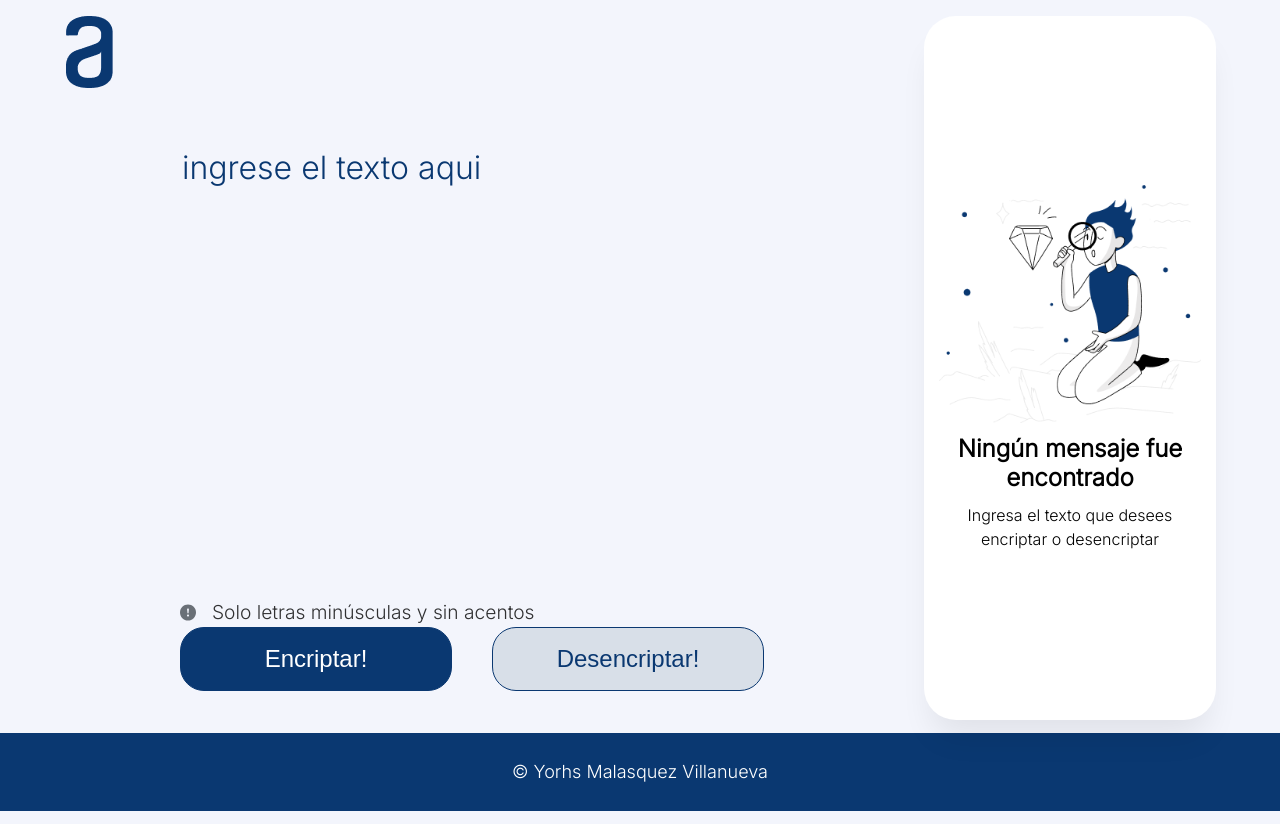
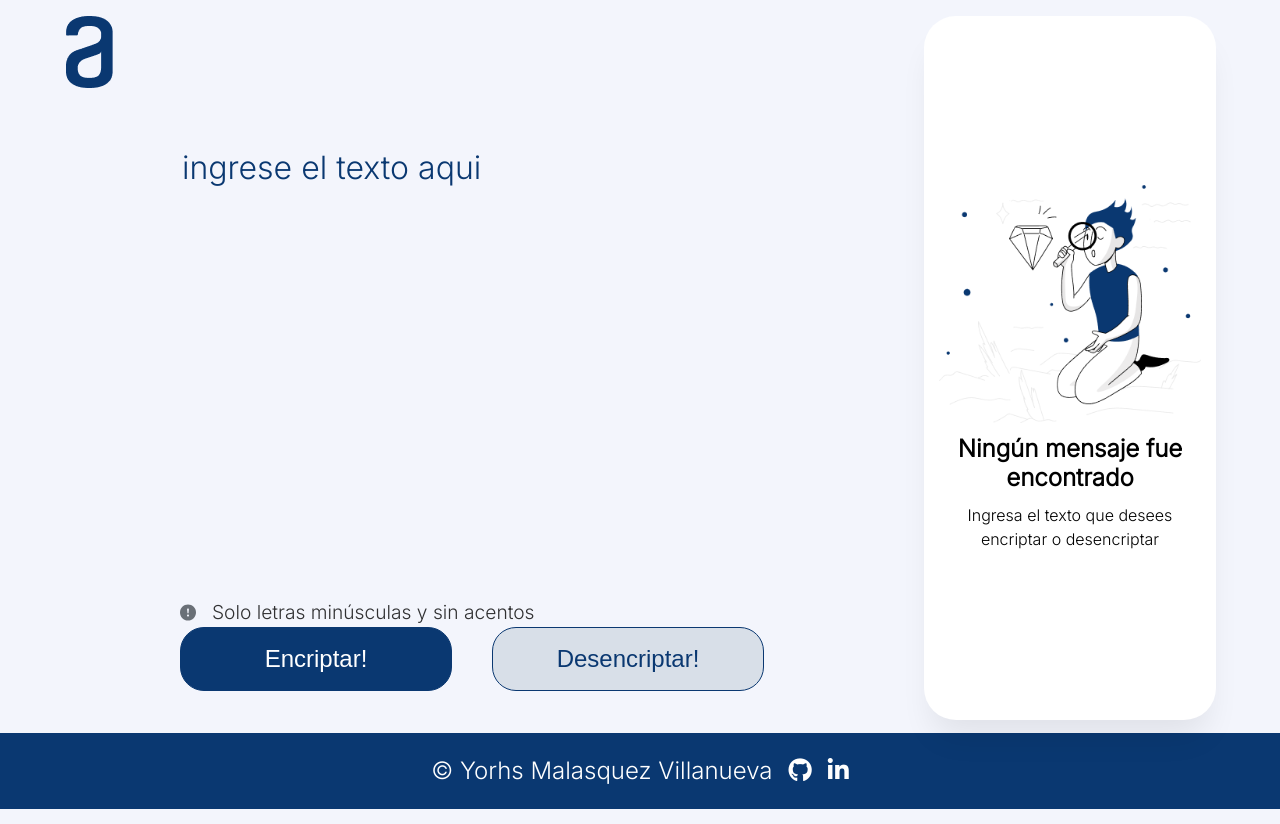
Before and after one commit to Yorhs-Malasquez/Proyecto-Encriptador, a plain HTML site: page index.html in a window 1280 px wide. Drawn offline with nearby package versions, Linux system fonts and the light colour scheme.

Commit message:
Modificando el footer

```diff
--- a/css/styles.css
+++ b/css/styles.css
@@ -206,15 +206,25 @@ textarea {
 }
 
 footer {
-    clear: both;
+    /*clear: both;*/
     padding: 2%;
     margin: 1% 0;
     background-color: #0a3871;
     font-weight: 400;
-    font-size: 18px;
-    line-height: 150%;
-    text-align: center;
-    color: white;
+    font-size: 1.5rem;
+    color: #ffffff;
+    display: flex;
+    flex-direction: row;
+    align-items: center;
+    justify-content: center;
+    gap: 1rem;
+
+
+}
+
+footer a {
+    color: #ffffff;
+    /* background-color: black; */
 }
 
 @media screen and (max-width: 480px) {
--- a/index.html
+++ b/index.html
@@ -8,11 +8,8 @@
     <link rel="stylesheet" href="css/reset.css">
     <link rel="stylesheet" href="css/styles.css">
     <link href="https://fonts.googleapis.com/css2?family=Inter:wght@300&display=swap" rel="stylesheet">
-    <script src="https://cdnjs.cloudflare.com/ajax/libs/jquery/3.3.1/jquery.min.js"></script>
+    <script src="https://kit.fontawesome.com/2496d96d1c.js" crossorigin="anonymous"></script>
     <title>Encriptador de Texto</title>
-    <style>
-
-    </style>
 </head>
 
 <body>
@@ -60,7 +57,16 @@
         </div>
     </main>
 
-    <footer>&copy Yorhs Malasquez Villanueva</footer>
+    <footer>
+        <p>&copy Yorhs Malasquez Villanueva</p>
+        <a href="https://github.com/Yorhs-Malasquez" target="_blank">
+            <i class="fa-brands fa-github fa"></i>
+        </a>
+
+        <a href="https://www.linkedin.com/in/yorhs-malasquez/" target="_blank">
+            <i class="fa-brands fa-linkedin fa"></i>
+        </a>
+    </footer>
     <script type="text/javascript" src="js/script.js"></script>
 </body>
 
```
